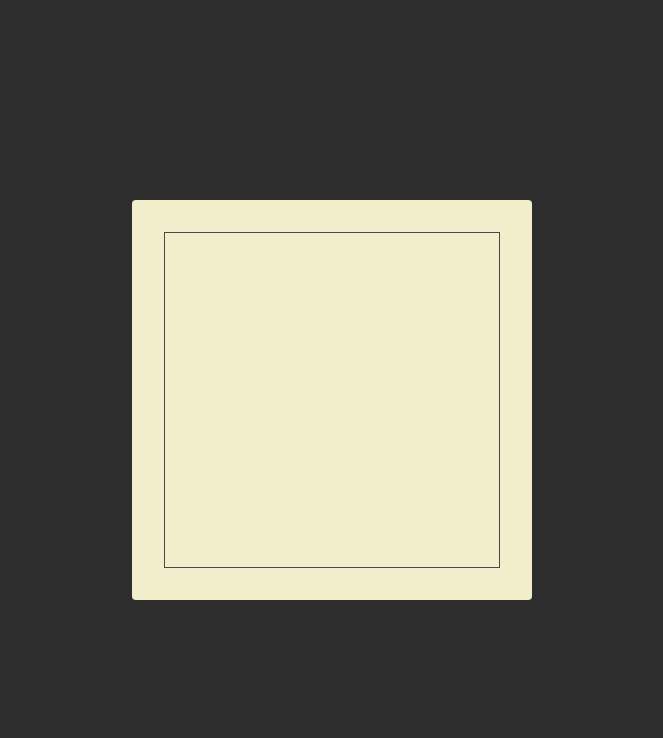
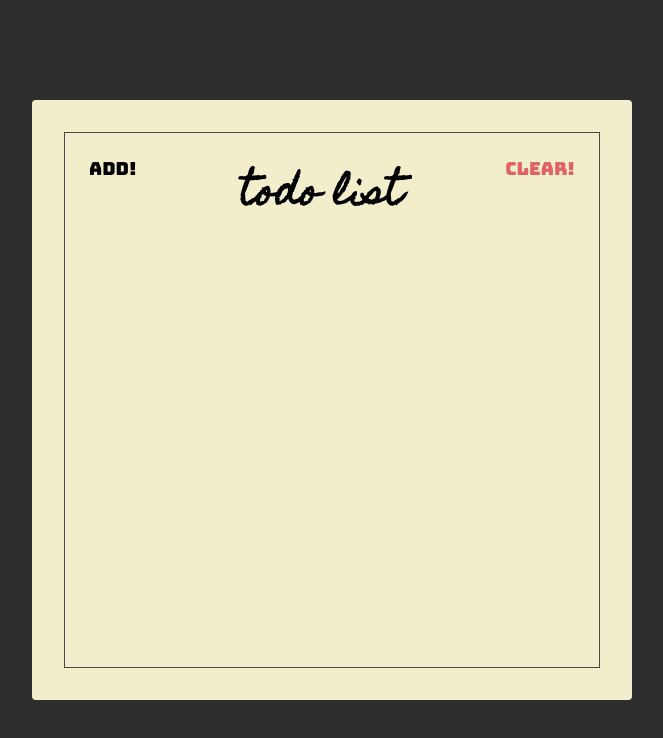
Before and after one commit to drdoof21/react-course-new, a website: page index.html in a window 1280 px wide. Shown: the whole page, without its empty margins (308-971 px from the left). Drawn offline with Linux system fonts and the light colour scheme.

Commit message:
creating header section

```diff
--- a/index.html
+++ b/index.html
@@ -15,7 +15,13 @@
   </head>
   <body>
     <div class="container">
-      <div class="frame"></div>
+      <div class="frame">
+        <div class="header">
+          <button class="header-btn">Add!</button>
+          <h1 class="header-title">Todo list</h1>
+          <button class="header-btn main-red-color">Clear!</button>
+        </div>
+      </div>
     </div>
   </body>
 </html>
--- a/style.css
+++ b/style.css
@@ -2,8 +2,16 @@
   box-sizing: border-box;
 }
 
+:root {
+  --main-red-color: #e06262;
+}
+
+.main-red-color {
+  color: var(--main-red-color);
+}
+
 html {
-  font-size: 12px;
+  font-size: 10px;
 }
 
 body {
@@ -25,8 +33,8 @@
 }
 
 .container {
-  width: 400px;
-  height: 400px;
+  width: 600px;
+  height: 600px;
   background-color: #f2eecb;
   border-radius: 4px;
 
@@ -36,4 +44,32 @@
 .frame {
   border: 1px solid #484848;
   height: 100%;
+
+  display: flex;
+  flex-direction: column;
 }
+
+.header {
+  display: flex;
+
+  align-items: flex-start;
+}
+
+.header-title {
+  flex: 1;
+  text-align: center;
+
+  font-size: 3.6rem;
+  font-family: "Homemade Apple", sans-serif;
+  text-transform: lowercase;
+}
+
+.header-btn {
+  font-size: 1.8rem;
+  font-family: "Bungee", sans-serif;
+
+  padding: 24px;
+  background: unset;
+  border: unset;
+  outline: unset;
+}
```
